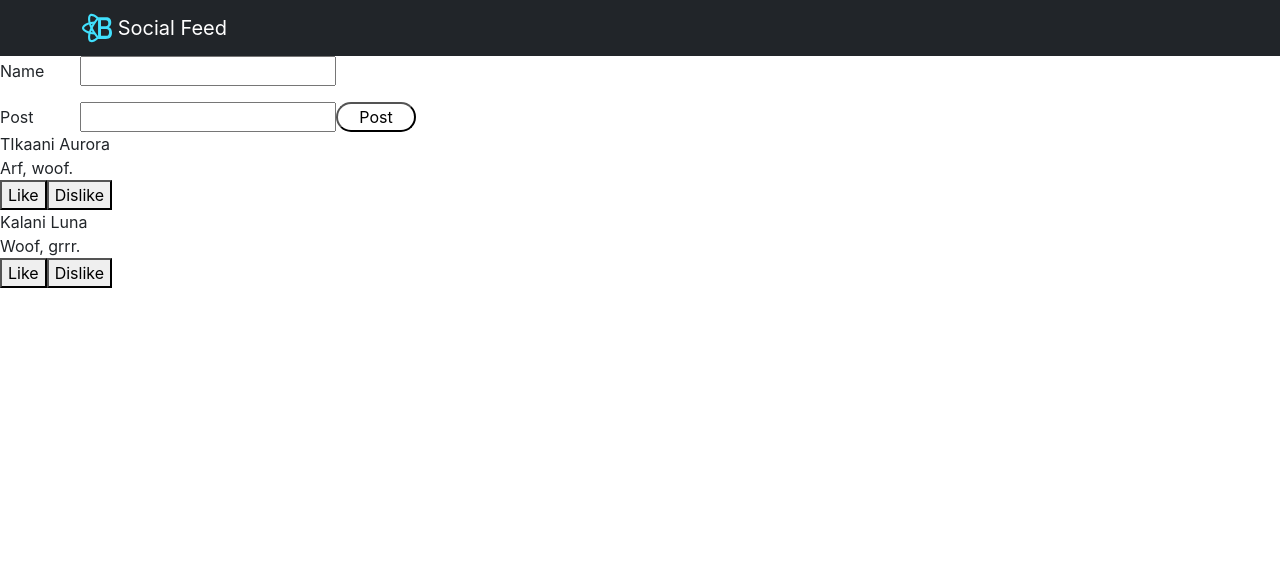
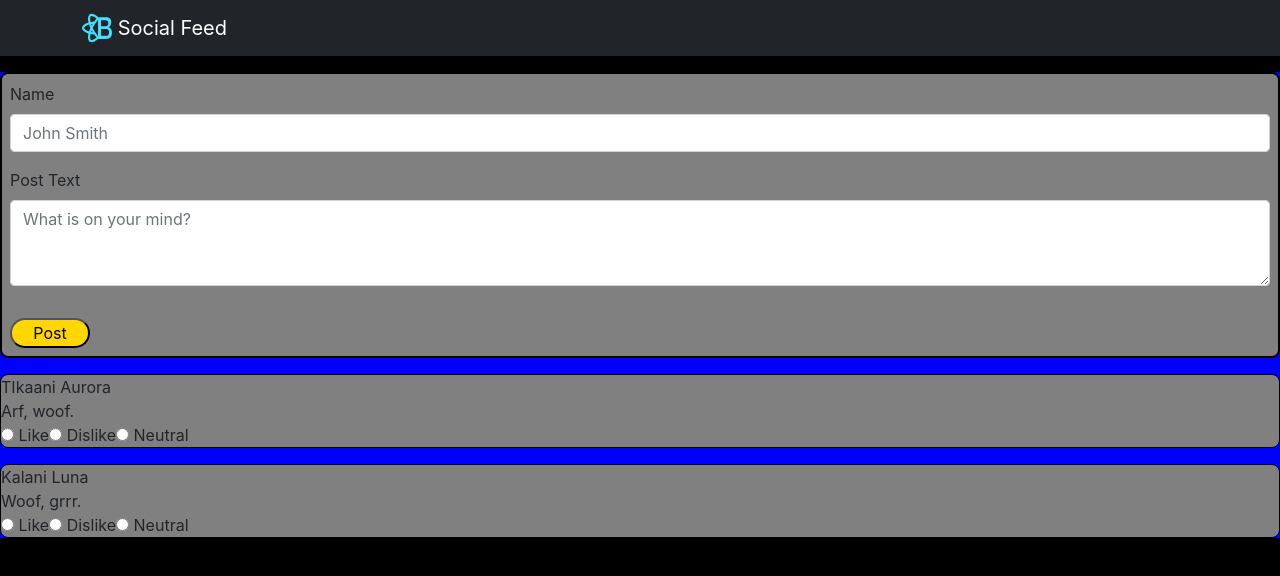
Before and after one commit to CelestialCoyote/dcc-reactSocialFeed, a React (Create React App) app: page / in a window 1280 px wide. Shown: the top 576 px of the page. Built offline with nearby package versions, Linux system fonts and the light colour scheme; the HTML template or start-up script is replaced by a standard one.

Commit message:
Styled CreatePostForm component. Still needs work.

```diff
--- a/src/App.js
+++ b/src/App.js
@@ -14,17 +14,15 @@ function App() {
   }
 
   return (
-    //<div style={{display:"flex"}}>
-    //  <div style={{height: "200px",width:"200px",backgroundColor: "aliceblue"}}></div>
-    //  <div style={{height: "200px",width:"200px",backgroundColor: "greenyellow"}}></div>
-    //</div>
 
-    <div>
+    <div className=''>
 
+      <div className='mb-3'>
         <NavigationBar />
+      </div>
 
-      <div>
-
+      <div className='' style={{ backgroundColor: 'blue'}}>
+        <div className=''>
           <div>
             <CreatePosts addNewPost={addNewPost} />
           </div>
@@ -32,10 +30,11 @@ function App() {
           <div>
             <DisplayPosts parentPosts={posts} />
           </div>
+        </div>
+      </div>
 
     </div>
 
-    </div>
   );
 }
 
--- a/src/Components/CreatePosts/CreatePostsForm.jsx
+++ b/src/Components/CreatePosts/CreatePostsForm.jsx
@@ -18,15 +18,24 @@ const CreatePostsForm = (props) => {
 
     return (
 
-        <form onSubmit={handleSubmit}>
+        <form id='create-post-form' onSubmit={handleSubmit}>
 
-            <label className='create-post-label'>Name</label>
-            <input className='' type='text' value={name} onChange={(event) => setName(event.target.value)} /><br></br>
+            <div className='mb-3'>
+                <label for='name' className='form-label'>Name</label>
+                <input id='name' className='form-control' type='text' placeholder='John Smith' value={name} onChange={(event) => setName(event.target.value)} />
+            </div>
 
-            <label className='create-post-label'>Post</label>
-            <input className='' type='text' value={post} onChange={(event) => setPost(event.target.value)}/>
+            <div className="mb-3">
+                <label for="post-text" className="form-label">Post Text</label>
+                <textarea id="post-text" className="form-control" rows="3" placeholder='What is on your mind?' value={post} onChange={(event) => setPost(event.target.value)}></textarea>
+            </div>
 
-            <button id='submit-button' className='' type='submit' style={{'marginTop' : '1.0em'}}>Post</button>
+            <div className='justify-content-end'>
+                <button id='post-submit-button' className='' type='submit' style={{'marginTop' : '1.0em'}}>Post</button>
+            </div>
+
+
+
 
         </form>
 
--- a/src/Components/DisplayPosts/DisplayPosts.jsx
+++ b/src/Components/DisplayPosts/DisplayPosts.jsx
@@ -8,7 +8,7 @@ const DisplayPosts = (props) => {
         <div>
             {props.parentPosts.map((post, index) => {
                 return (
-                    <div>
+                    <div key={index}>
                         <Post post={post}/>
                     </div>
                 );
--- a/src/Components/Post/Post.jsx
+++ b/src/Components/Post/Post.jsx
@@ -1,14 +1,40 @@
-import React from 'react';
+import React, { useState } from "react";
+
+
 
 
 const Post = (props) => {
+    const [isLiked, setIsLiked] = useState(false);
+    const [isDisLiked, setIsDisLiked] = useState(false);
+
+    let liked = "lightgreen"
+    let disliked = "red"
+
+    function handleLikes(event) {
+        setIsLiked(!isLiked);
+        if(isLiked) {
+            event.target.style.backgroundColor = "green";
+        } else {
+            event.target.style.backgroundColor = "gray";
+        }
+    }
+
+
     return (
 
-        <div>
+        <div className='post-container'>
             <div>{props.post.name}</div>
             <div>{props.post.post}</div>
-            <button>Like</button>
-            <button>Dislike</button>
+
+            {/*<button onClick = {handleLikes}>Like</button>
+            <button onClick = {()=> setIsDisLiked(!isDisLiked)}>DisLike</button>*/}
+
+            <div>
+                <input type="radio" value="Like" name="likes" /> Like
+                <input type="radio" value="Dislike" name="likes" /> Dislike
+                <input type="radio" value="Neutral" name="likes" /> Neutral
+            </div>
+
         </div>
 
     );
--- a/src/index.css
+++ b/src/index.css
@@ -17,14 +17,33 @@ code {
 * My css starts here.
 ******************/
 
-/*body {
+body {
+  background-color: black;
+}
+
+#create-post-form {
   background-color: gray;
-}*/
+  border: 2px solid black;
+  border-radius: 0.5em;
 
-#main-container {
-  background-color: gray;
-  border: 1px solid blue;
-  padding: 1.0em;
+  padding: 0.5em;
+  width: 100%;
+}
+
+.create-post-label {
+  background-color: yellow;
+  width: 5.0em;
+}
+
+.create-post-entry {
+  padding-top: 0.5em;
+}
+
+#post-submit-button {
+  background-color: gold;
+  border-radius: 1.0em;
+  color: black;
+  width: 5.0em;
 }
 
 #posts-container {
@@ -34,32 +53,8 @@ code {
 }
 
 .post-container {
-  border: 1px;
-  border-style: solid;
-  border-color: purple;
+  background-color: gray;
+  border: 1px solid black;
   border-radius: 0.5em;
   margin-top: 1.0em;
 }
-
-
-#create-post-container {
-  border: 2px solid black;
-  border-radius: 0.5em;
-
-  padding: 0.5em;
-}
-
-.create-post-entry {
-  padding-top: 0.5em;
-}
-
-.create-post-label {
-  width: 5.0em;
-}
-
-#submit-button {
-  background-color: white;
-  border-radius: 1.0em;
-  color: black;
-  width: 5.0em;
-}
```
Lines whose indentation alone changed are shown as unchanged.
